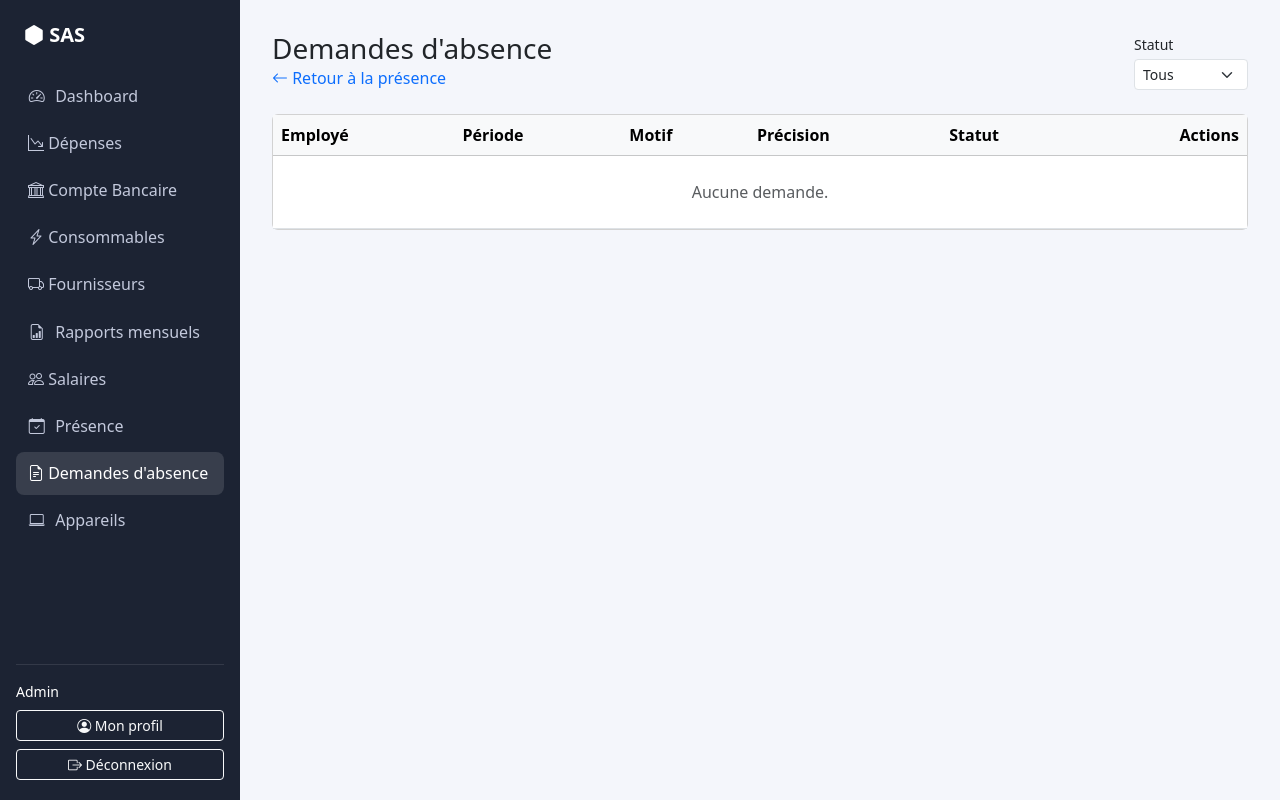
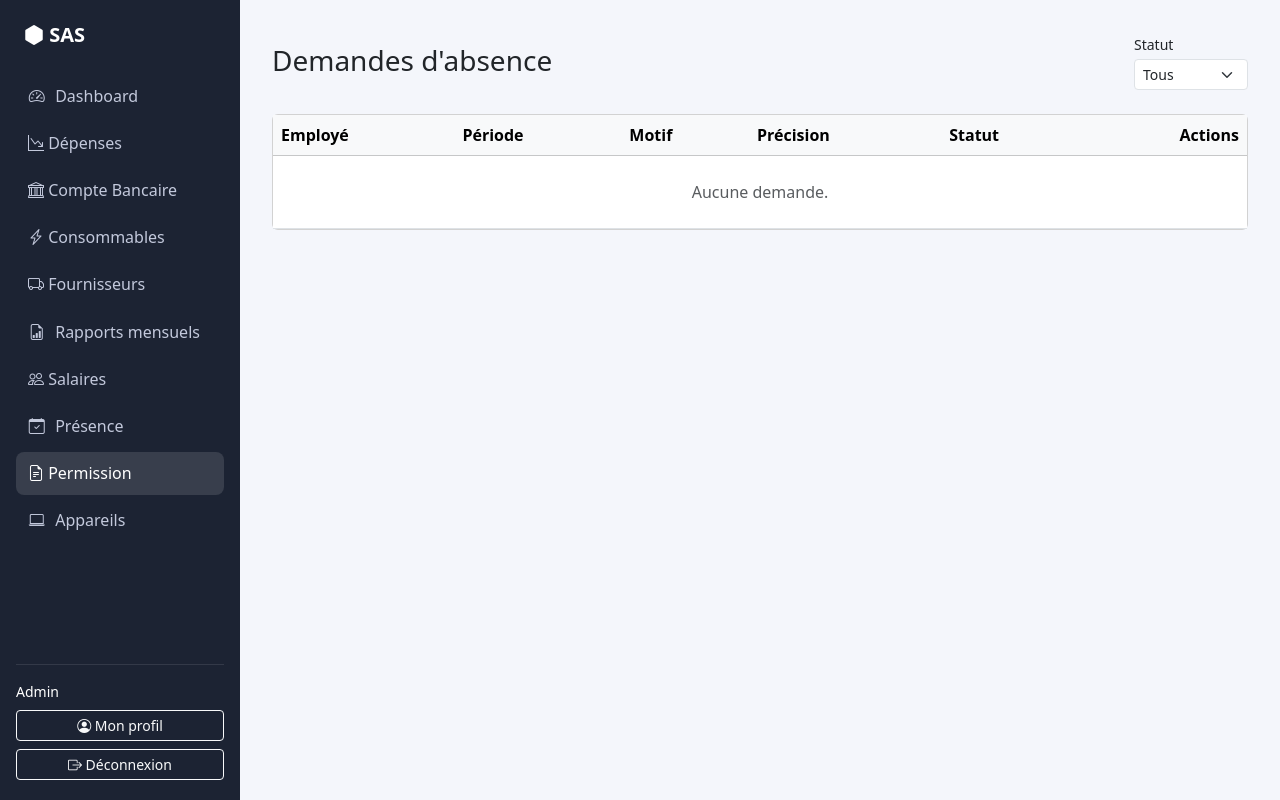
Before and after one commit to smartdev-km/sas, a Flask app: page /presence/demandes in a window 1280 px wide. Run offline with Flask 3, Linux system fonts and the light colour scheme; a user stored in the database is signed in; data comes from the database, SQL or seed files in the repository; data that the repository does not hold is empty.

Commit message:
Rename nav item to "Permission" and drop back-link on Demandes d'absence
The sidebar entry keeps its pending-count badge, just relabeled.

```diff
--- a/app/templates/base.html
+++ b/app/templates/base.html
@@ -85,7 +85,7 @@
             </li>
             <li class="nav-item">
                 <a class="nav-link d-flex justify-content-between align-items-center {% if request.endpoint == 'presence.demandes' %}active{% endif %}" href="{{ url_for('presence.demandes') }}">
-                    <span><i class="bi bi-file-earmark-text"></i> Demandes d'absence</span>
+                    <span><i class="bi bi-file-earmark-text"></i> Permission</span>
                     {% if nb_demandes_en_attente %}<span class="badge text-bg-warning">{{ nb_demandes_en_attente }}</span>{% endif %}
                 </a>
             </li>
--- a/app/templates/presence/demandes.html
+++ b/app/templates/presence/demandes.html
@@ -4,9 +4,6 @@
 <div class="d-flex justify-content-between align-items-center mb-4 flex-wrap gap-2">
     <div>
         <h1 class="h3 mb-0">Demandes d'absence</h1>
-        <p class="text-muted mb-0">
-            <a href="{{ url_for('presence.index') }}" class="text-decoration-none"><i class="bi bi-arrow-left"></i> Retour à la présence</a>
-        </p>
     </div>
     <form method="get" class="d-flex gap-2 align-items-end">
         <div>
```
